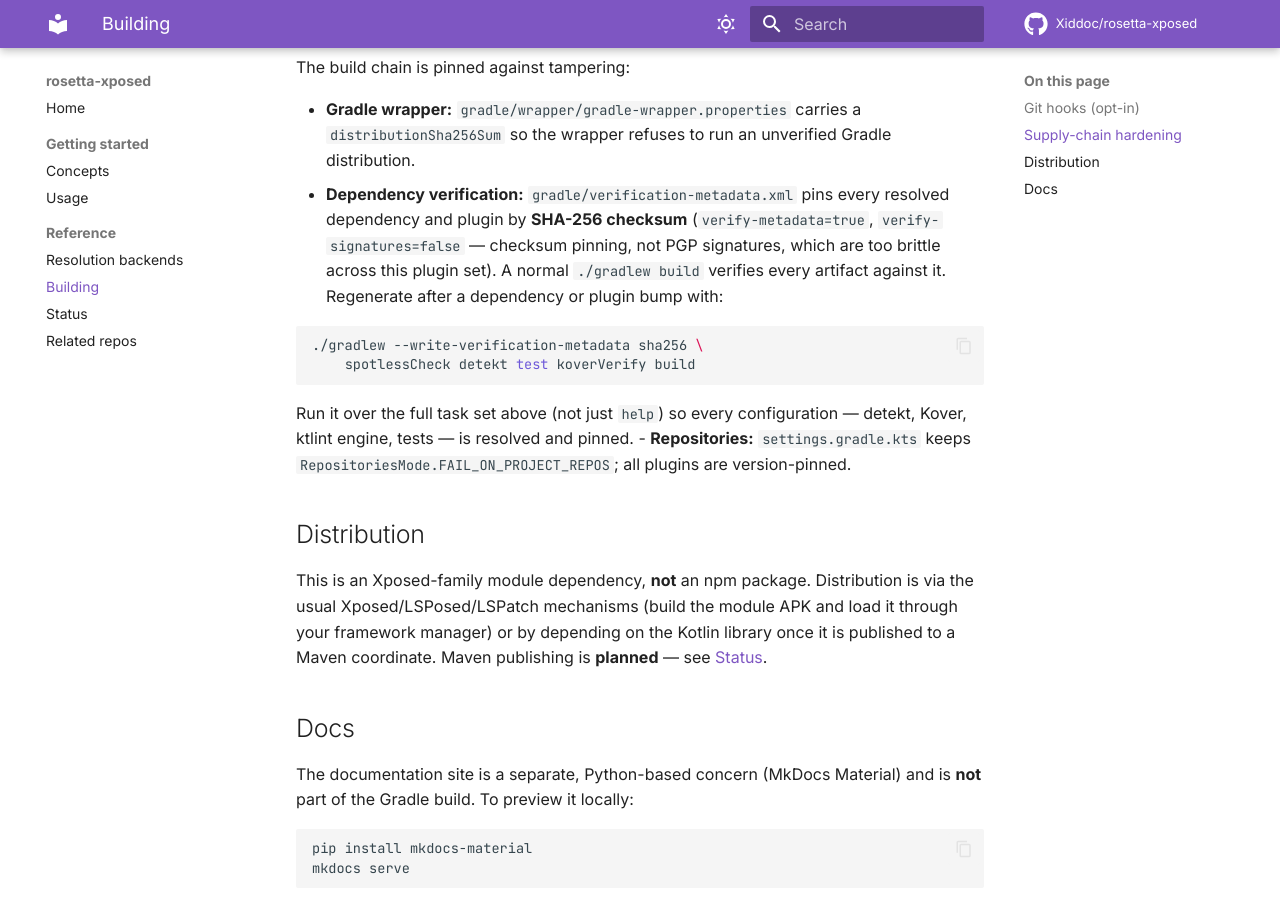
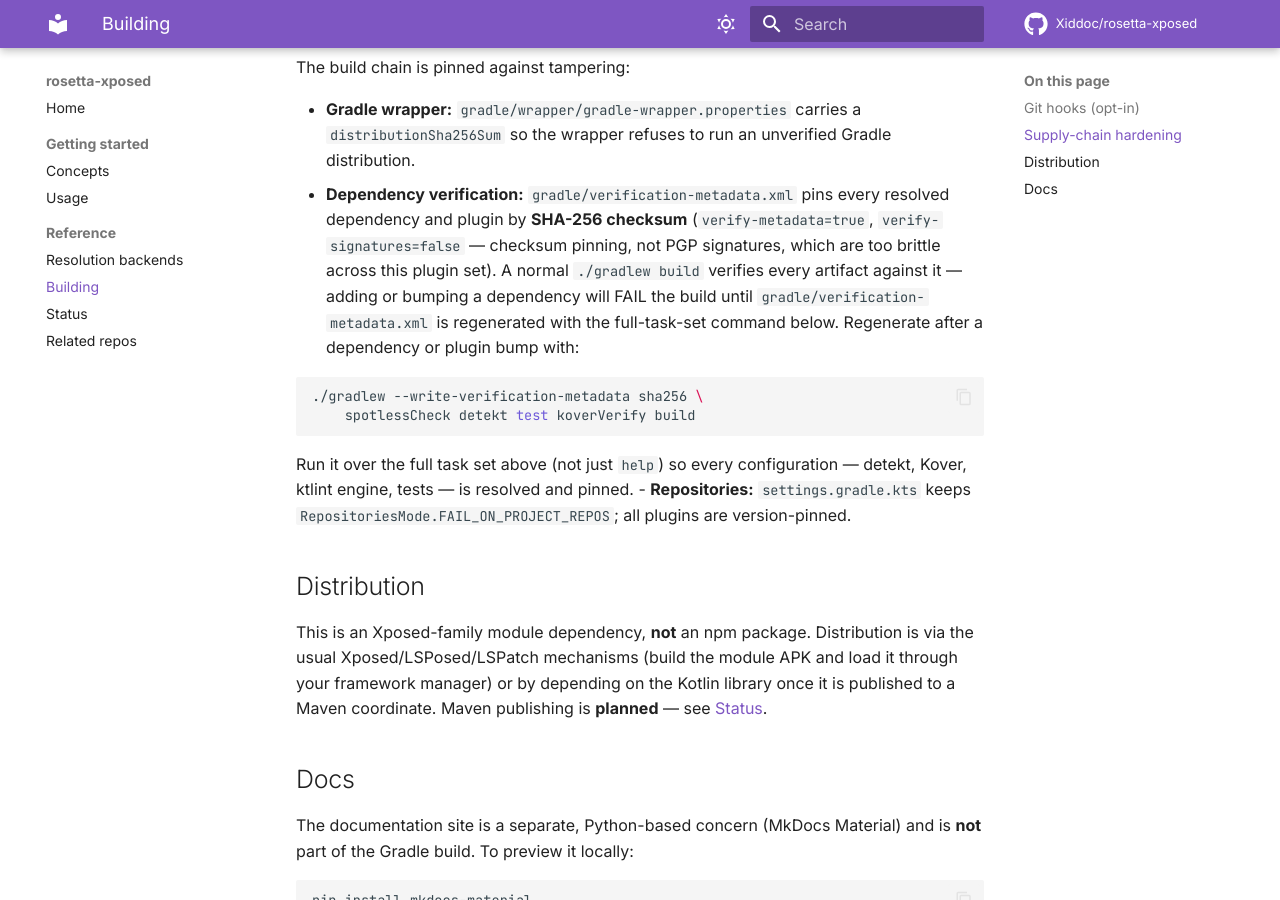
Before and after one commit to Xiddoc/rosetta-xposed, an MkDocs documentation site: the page built from docs/reference/building.md, in a window 1280 px wide and 900 px high, scrolled down 751 px. Built offline with MkDocs 1.6.1 and Material for MkDocs 9.7.7, drawn with Linux system fonts in a browser that asks for light colours; comment, search, counter and statistics services are not loaded.

Commit message:
docs: warn that dependency additions fail until verification-metadata is regenerated
Add a one-line pointer in the Supply-chain hardening section noting that
adding or bumping a dependency will FAIL the build until
gradle/verification-metadata.xml is regenerated — saving a confused first
encounter with the dependency verification gate.

https://claude.ai/code/session_01F3soVfNcnfAV4p1HpWNZpZ

````diff
--- a/docs/reference/building.md
+++ b/docs/reference/building.md
@@ -38,7 +38,9 @@ The build chain is pinned against tampering:
   resolved dependency and plugin by **SHA-256 checksum**
   (`verify-metadata=true`, `verify-signatures=false` — checksum pinning, not
   PGP signatures, which are too brittle across this plugin set). A normal
-  `./gradlew build` verifies every artifact against it. Regenerate after a
+  `./gradlew build` verifies every artifact against it — adding or bumping a
+  dependency will FAIL the build until `gradle/verification-metadata.xml` is
+  regenerated with the full-task-set command below. Regenerate after a
   dependency or plugin bump with:
 
   ```sh
````
